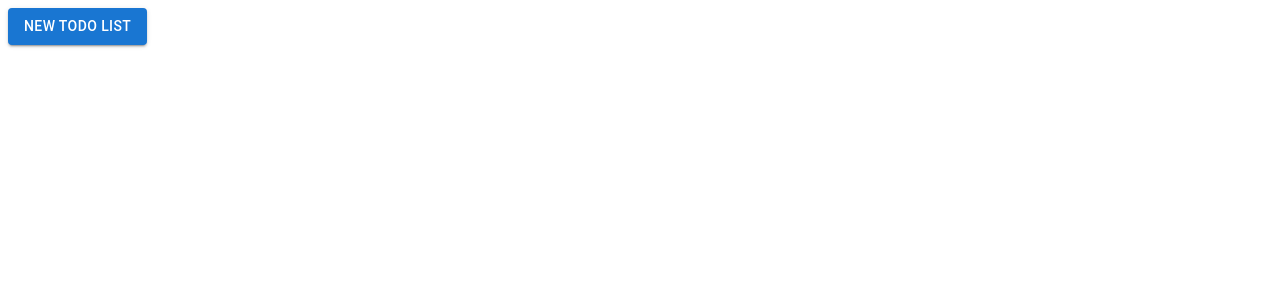
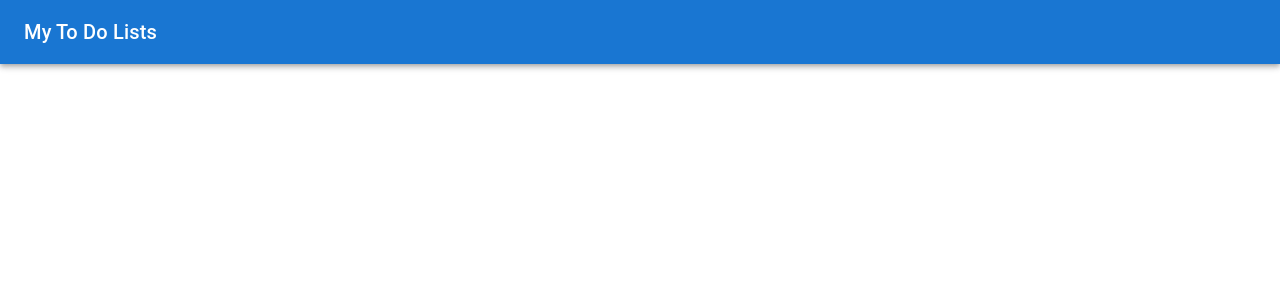
Before and after one commit to code4jhon/todo, a React (Create React App) app in the folder todo-react/: page / in a window 1280 px wide. Shown: the top 300 px of the page. Built offline with nearby package versions, Linux system fonts and the light colour scheme.

Commit message:
Added AppBar.

```diff
--- a/todo-react/src/App.css
+++ b/todo-react/src/App.css
@@ -1,3 +1,4 @@
 .todo-list-app-react {
+  height: 100%;
   padding: 8px;
 }
--- a/todo-react/src/App.js
+++ b/todo-react/src/App.js
@@ -1,12 +1,9 @@
 import './App.css';
-import Button from '@mui/material/Button';
+import ButtonAppBar from './components/AppBar'
 
 function App() {
   return (
-    <div className="todo-list-app-react">
-      <Button variant="contained">New TODO List</Button>
-
-    </div>
+    <ButtonAppBar></ButtonAppBar>
   );
 }
 
--- /dev/null
+++ b/todo-react/src/components/AppBar.jsx
@@ -0,0 +1,17 @@
+import * as React from 'react';
+import AppBar from '@mui/material/AppBar';
+import Box from '@mui/material/Box';
+import Toolbar from '@mui/material/Toolbar';
+import Typography from '@mui/material/Typography';
+
+export default function ButtonAppBar() {
+  return (
+    <Box sx={{ flexGrow: 1 }}>
+      <AppBar position="static">
+        <Toolbar>
+          <Typography variant="h6" component="div" sx={{ flexGrow: 1 }}>My To Do Lists</Typography>
+        </Toolbar>
+      </AppBar>
+    </Box>
+  );
+}
```
